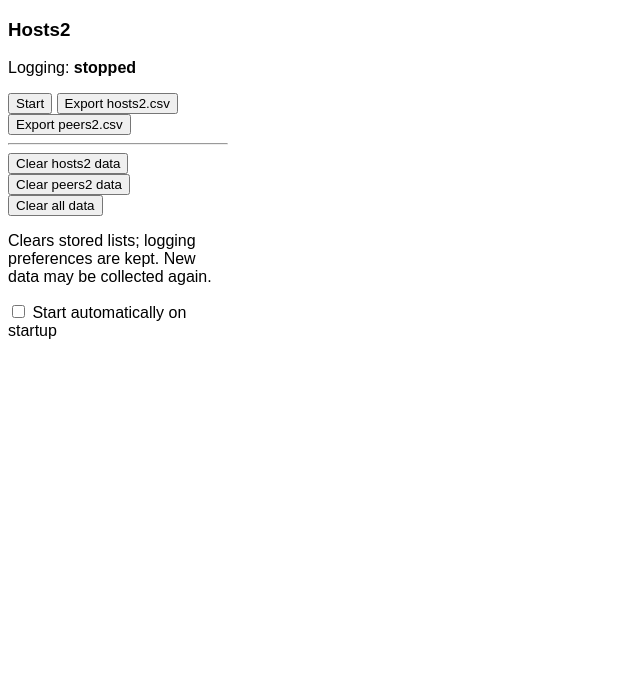
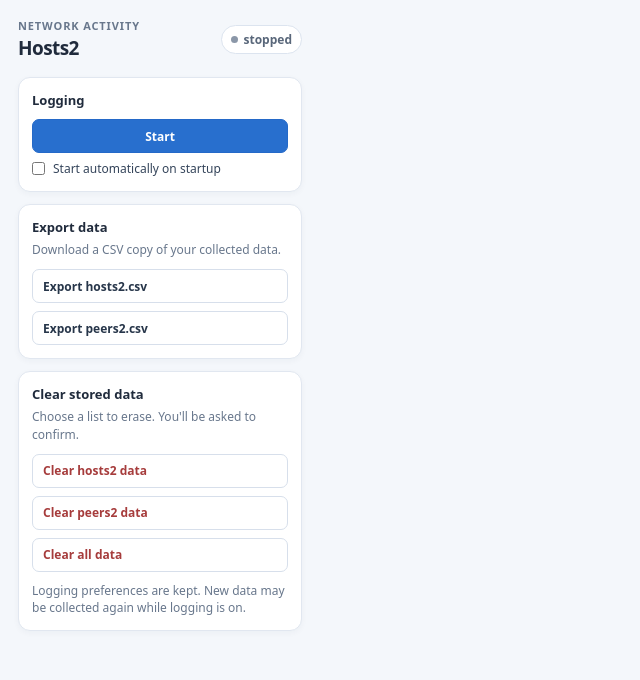
Before and after one commit to bl399422/hosts2, a browser extension: page src/extension.html in a window 1280 px wide. Shown: the whole page, without its empty margins (0-640 px from the left). Drawn offline with Linux system fonts and the light colour scheme.

Commit message:
Improved UI & Communication

```diff
--- /dev/null
+++ b/src/extension.css
@@ -0,0 +1,194 @@
+:root {
+  color-scheme: light;
+  font-family: system-ui, -apple-system, BlinkMacSystemFont, "Segoe UI", sans-serif;
+  color: #202b3c;
+  background: #f4f7fb;
+}
+
+body {
+  box-sizing: border-box;
+  width: 320px;
+  margin: 0;
+  padding: 18px;
+}
+
+h1, h2, p {
+  margin: 0;
+}
+
+header {
+  display: flex;
+  align-items: center;
+  justify-content: space-between;
+  margin-bottom: 16px;
+}
+
+h1 {
+  font-size: 19px;
+  letter-spacing: -0.03em;
+}
+
+.eyebrow {
+  margin-bottom: 2px;
+  color: #68778c;
+  font-size: 11px;
+  font-weight: 650;
+  letter-spacing: 0.08em;
+  text-transform: uppercase;
+}
+
+.status {
+  display: inline-flex;
+  align-items: center;
+  gap: 6px;
+  padding: 5px 9px;
+  border: 1px solid #dce4ef;
+  border-radius: 999px;
+  background: #fff;
+  color: #59677a;
+  font-size: 12px;
+  font-weight: 600;
+}
+
+.status::before {
+  width: 7px;
+  height: 7px;
+  border-radius: 50%;
+  background: #8b97a8;
+  content: "";
+}
+
+.status[data-enabled="true"] {
+  color: #16704a;
+}
+
+.status[data-enabled="true"]::before {
+  background: #22a06b;
+}
+
+main {
+  display: grid;
+  gap: 12px;
+}
+
+section, #confirmation {
+  padding: 13px;
+  border: 1px solid #e1e7f0;
+  border-radius: 12px;
+  background: #fff;
+  box-shadow: 0 2px 6px rgb(34 53 79 / 4%);
+}
+
+h2 {
+  margin-bottom: 10px;
+  font-size: 13px;
+  font-weight: 700;
+}
+
+.section-description, .note {
+  color: #68778c;
+  font-size: 12px;
+  line-height: 1.45;
+}
+
+.section-description {
+  margin: -5px 0 11px;
+}
+
+.note {
+  margin-top: 10px;
+}
+
+.button-stack {
+  display: grid;
+  gap: 8px;
+}
+
+button {
+  min-height: 34px;
+  padding: 7px 10px;
+  border: 1px solid #d7dfeb;
+  border-radius: 7px;
+  background: #fff;
+  color: #27364a;
+  font: inherit;
+  font-size: 12px;
+  font-weight: 600;
+  text-align: left;
+  cursor: pointer;
+}
+
+button:hover {
+  border-color: #9cacc2;
+  background: #f7f9fc;
+}
+
+button:focus-visible, input:focus-visible {
+  outline: 2px solid #3478d4;
+  outline-offset: 2px;
+}
+
+button.primary {
+  border-color: #2469c8;
+  background: #286fce;
+  color: #fff;
+  text-align: center;
+}
+
+button.primary:hover {
+  border-color: #1d5eaf;
+  background: #1f63b9;
+}
+
+button.danger {
+  color: #a63c3c;
+}
+
+button.danger:hover {
+  border-color: #e2b9b9;
+  background: #fff7f7;
+}
+
+.auto-start {
+  display: flex;
+  align-items: flex-start;
+  gap: 8px;
+  color: #34445a;
+  font-size: 12px;
+  line-height: 1.4;
+  cursor: pointer;
+}
+
+.auto-start input {
+  margin: 1px 0 0;
+  accent-color: #286fce;
+}
+
+#confirmation {
+  border-color: #efcccc;
+  background: #fffafa;
+}
+
+#confirmation-text {
+  margin-bottom: 10px;
+  color: #743b3b;
+  font-size: 12px;
+  line-height: 1.45;
+}
+
+.confirmation-actions {
+  display: flex;
+  gap: 8px;
+}
+
+.confirmation-actions button {
+  flex: 1;
+  text-align: center;
+}
+
+#message {
+  min-height: 16px;
+  color: #16704a;
+  font-size: 12px;
+  line-height: 1.4;
+}
--- a/src/extension.html
+++ b/src/extension.html
@@ -1,23 +1,62 @@
 <!DOCTYPE html>
 <html>
-  <body style="width:220px;font-family:sans-serif">
-    <h3>Hosts2</h3>
-    <p>Logging: <b id="status">stopped</b></p>
-    <button id="toggle">Start</button>
-    <button id="export">Export hosts2.csv</button>
-    <button id="export-peers">Export peers2.csv</button>
-    <hr>
-    <button id="clear-hosts">Clear hosts2 data</button>
-    <button id="clear-peers">Clear peers2 data</button>
-    <button id="clear-all">Clear all data</button>
-    <div id="confirmation" hidden>
-      <p id="confirmation-text"></p>
-      <button id="confirm-clear">Clear</button>
-      <button id="cancel-clear">Cancel</button>
-    </div>
-    <p>Clears stored lists; logging preferences are kept. New data may be collected again.</p>
-    <p id="message" role="status"></p>
-    <p><label><input type="checkbox" id="auto"> Start automatically on startup</label></p>
+  <head>
+    <meta charset="utf-8">
+    <meta name="viewport" content="width=device-width, initial-scale=1">
+    <link rel="stylesheet" href="extension.css">
+  </head>
+  <body>
+    <header>
+      <div>
+        <p class="eyebrow">Network activity</p>
+        <h1>Hosts2</h1>
+      </div>
+      <span class="status"><span id="status">stopped</span></span>
+    </header>
+
+    <main>
+      <section aria-labelledby="logging-heading">
+        <h2 id="logging-heading">Logging</h2>
+        <div class="button-stack">
+          <button class="primary" id="toggle" type="button">Start</button>
+          <label class="auto-start" title="Automatically start logging whenever the extension starts.">
+            <input type="checkbox" id="auto">
+            <span>Start automatically on startup</span>
+          </label>
+        </div>
+      </section>
+
+      <section aria-labelledby="exports-heading">
+        <h2 id="exports-heading">Export data</h2>
+        <p class="section-description">Download a CSV copy of your collected data.</p>
+        <div class="button-stack">
+          <button id="export" type="button" title="Download hosts2.csv with each recorded domain, IP address, and timestamp.">Export hosts2.csv</button>
+          <button id="export-peers" type="button" title="Download peers2.csv with each peer IP, first and last seen times, and preferred status.">Export peers2.csv</button>
+        </div>
+      </section>
+
+      <section aria-labelledby="clear-heading">
+        <h2 id="clear-heading">Clear stored data</h2>
+        <p class="section-description">Choose a list to erase. You'll be asked to confirm.</p>
+        <div class="button-stack">
+          <button class="danger" id="clear-hosts" type="button" title="Ask for confirmation, then permanently delete the recorded hosts2 list.">Clear hosts2 data</button>
+          <button class="danger" id="clear-peers" type="button" title="Ask for confirmation, then permanently delete the recorded peers2 list.">Clear peers2 data</button>
+          <button class="danger" id="clear-all" type="button" title="Ask for confirmation, then permanently delete both stored lists.">Clear all data</button>
+        </div>
+        <p class="note">Logging preferences are kept. New data may be collected again while logging is on.</p>
+      </section>
+
+      <section id="confirmation" aria-live="polite" hidden>
+        <h2>Confirm deletion</h2>
+        <p id="confirmation-text"></p>
+        <div class="confirmation-actions">
+          <button class="danger" id="confirm-clear" type="button" title="Permanently delete the selected stored data.">Clear</button>
+          <button id="cancel-clear" type="button" title="Cancel deletion and keep the selected data.">Cancel</button>
+        </div>
+      </section>
+
+      <p id="message" role="status" aria-live="polite"></p>
+    </main>
     <script src="popup.js"></script>
   </body>
 </html>
--- a/src/popup.js
+++ b/src/popup.js
@@ -2,7 +2,11 @@ const $ = (id) => document.getElementById(id);
 
 function render(enabled) {
   $("status").textContent = enabled ? "running" : "stopped";
+  $("status").parentElement.dataset.enabled = String(enabled);
   $("toggle").textContent = enabled ? "Stop" : "Start";
+  $("toggle").title = enabled
+    ? "Stop recording network activity."
+    : "Start recording network activity.";
 }
 
 async function init() {
```
